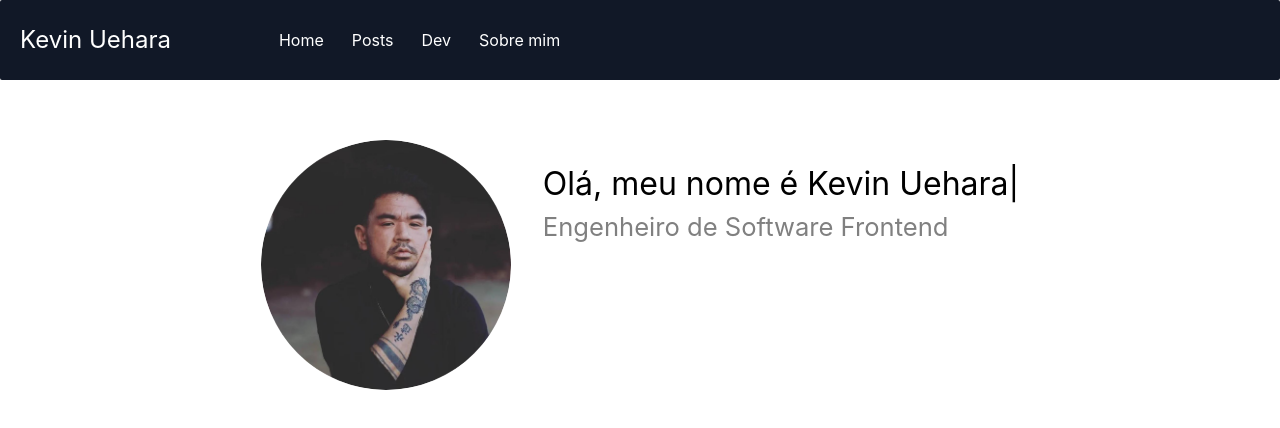
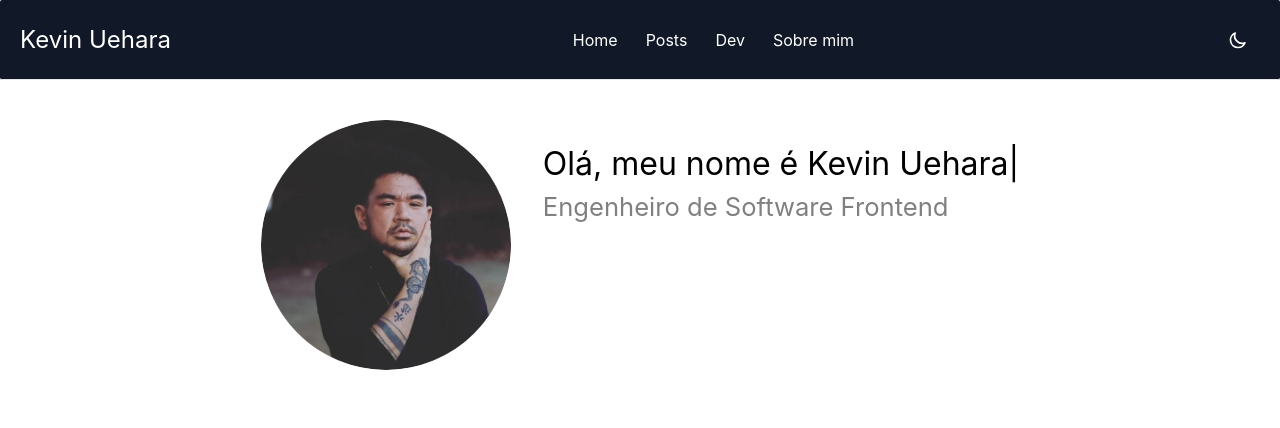
Before and after one commit to kevinuehara/kevin-uehara, a Next.js app: page / in a window 1280 px wide. Shown: the top 428 px of the page. Built offline with nearby package versions, Linux system fonts and the light colour scheme.

Commit message:
feat: Adding dark mode

```diff
--- a/src/components/Header/index.tsx
+++ b/src/components/Header/index.tsx
@@ -1,5 +1,7 @@
 import Link from "next/link";
+import { useTheme } from "../../hooks/Theme";
 import { SideBar } from "../SideBar";
+import { SwitchThemeButton } from "../SwitchThemeButton";
 
 const links = [
   { label: "Home", href: "/" },
@@ -9,16 +11,18 @@ const links = [
 ];
 
 export default function Header() {
+  const { theme, switchTheme } = useTheme();
   return (
     <div
       className={`
-      flex items-center  sm:justify-start
+      flex items-center justify-between
       bg-gray-900 text-white
+      dark:bg-white dark:text-gray-900 dark:border-gray-600 border-b
       h-20 rounded-sm  w-screen`}
     >
       <SideBar items={links} className={`sm:hidden`} />
       <h1 className="ml-5 text-2xl sm:mr-0">Kevin Uehara</h1>
-      <nav className="ml-20 hidden sm:block">
+      <nav className="hidden sm:block">
         <ul className="flex">
           {links.map(({ label, href }) => (
             <li key={label}>
@@ -29,6 +33,9 @@ export default function Header() {
           ))}
         </ul>
       </nav>
+      <div className="mr-8">
+        <SwitchThemeButton theme={theme} switchTheme={switchTheme} />
+      </div>
     </div>
   );
 }
--- a/src/components/MainContainer/index.tsx
+++ b/src/components/MainContainer/index.tsx
@@ -9,7 +9,7 @@ export const MainContainer: React.FC<PropsWithChildren<MainContainerProps>> = ({
   title = "",
 }) => {
   return (
-    <div className="flex flex-col m-5">
+    <div className="flex flex-col w-screen h-screen dark:bg-gray-900 dark:text-white">
       <h1 className="text-3xl font-bold">{title}</h1>
       {children}
     </div>
--- a/src/components/SideBar/index.tsx
+++ b/src/components/SideBar/index.tsx
@@ -20,7 +20,7 @@ export const SideBar = ({ items, className }: SideBarProps) => {
       </div>
 
       <aside
-        className={`top-18  w-[50vw] h-full bg-gray-900 z-40 fixed ease-in-out duration-300 ${
+        className={`top-18  w-[50vw] h-full bg-gray-900 dark:bg-white z-40 fixed ease-in-out duration-300 ${
           isActive ? "left-0" : "-left-80"
         }
           `}
@@ -30,7 +30,7 @@ export const SideBar = ({ items, className }: SideBarProps) => {
             {items.map(({ label, href = "" }) => (
               <li
                 key={label}
-                className="p-3 pl-10 w-full hover:bg-gray-500 cursor-pointer"
+                className="p-3 pl-10 w-full hover:bg-gray-500 cursor-pointer dark:hover:bg-gray-900 dark:hover:text-white"
               >
                 <Link href={href}>{label}</Link>
               </li>
--- /dev/null
+++ b/src/components/SwitchThemeButton/index.tsx
@@ -0,0 +1,17 @@
+import { MoonIcon, SunIcon } from "../icons";
+
+interface SwitchThemeButtonProps {
+  theme?: string;
+  switchTheme?: () => void;
+}
+
+export const SwitchThemeButton = ({
+  theme,
+  switchTheme,
+}: SwitchThemeButtonProps) => {
+  return (
+    <div className="w-5 cursor-pointer" onClick={switchTheme}>
+      {theme === "dark" ? <SunIcon /> : <MoonIcon />}
+    </div>
+  );
+};
--- a/src/components/icons/index.tsx
+++ b/src/components/icons/index.tsx
@@ -14,3 +14,35 @@ export const HamburguerIcon = () => (
     />
   </svg>
 );
+
+export const SunIcon = () => (
+  <svg
+    xmlns="http://www.w3.org/2000/svg"
+    fill="none"
+    viewBox="0 0 24 24"
+    stroke="currentColor"
+  >
+    <path
+      strokeLinecap="round"
+      strokeLinejoin="round"
+      strokeWidth={2}
+      d="M12 3v1m0 16v1m9-9h-1M4 12H3m15.364 6.364l-.707-.707M6.343 6.343l-.707-.707m12.728 0l-.707.707M6.343 17.657l-.707.707M16 12a4 4 0 11-8 0 4 4 0 018 0z"
+    />
+  </svg>
+);
+
+export const MoonIcon = () => (
+  <svg
+    xmlns="http://www.w3.org/2000/svg"
+    fill="none"
+    viewBox="0 0 24 24"
+    stroke="currentColor"
+  >
+    <path
+      strokeLinecap="round"
+      strokeLinejoin="round"
+      strokeWidth={2}
+      d="M20.354 15.354A9 9 0 018.646 3.646 9.003 9.003 0 0012 21a9.003 9.003 0 008.354-5.646z"
+    />
+  </svg>
+);
--- /dev/null
+++ b/src/hooks/Theme/index.tsx
@@ -0,0 +1,37 @@
+import {
+  createContext,
+  PropsWithChildren,
+  useContext,
+  useEffect,
+  useState,
+} from "react";
+
+interface ThemeContextProps {
+  theme?: string;
+  switchTheme?: () => void;
+}
+
+const ThemeContext = createContext<ThemeContextProps>({});
+
+export const ThemeProvider: React.FC<PropsWithChildren> = ({ children }) => {
+  const [theme, setTheme] = useState("dark");
+
+  const switchTheme = () => {
+    const newTheme = theme === "" ? "dark" : "";
+    setTheme(newTheme);
+    localStorage.setItem("theme", newTheme);
+  };
+
+  useEffect(() => {
+    const themeSaved = localStorage.getItem("theme") || "";
+    setTheme(themeSaved);
+  }, []);
+
+  return (
+    <ThemeContext.Provider value={{ theme, switchTheme }}>
+      {children}
+    </ThemeContext.Provider>
+  );
+};
+
+export const useTheme = () => useContext(ThemeContext);
--- a/src/pages/_app.tsx
+++ b/src/pages/_app.tsx
@@ -1,6 +1,11 @@
-import '../styles/globals.css'
-import type { AppProps } from 'next/app'
+import "../styles/globals.css";
+import type { AppProps } from "next/app";
+import { ThemeProvider } from "../hooks/Theme";
 
 export default function App({ Component, pageProps }: AppProps) {
-  return <Component {...pageProps} />
+  return (
+    <ThemeProvider>
+      <Component {...pageProps} />
+    </ThemeProvider>
+  );
 }
--- a/src/pages/index.tsx
+++ b/src/pages/index.tsx
@@ -3,14 +3,17 @@ import { MainContainer } from "../components/MainContainer";
 import { TypeAnimation } from "react-type-animation";
 import Image from "next/image";
 import profilePic from "../images/profile.png";
+import { useTheme } from "../hooks/Theme";
 
 export default function MainPage() {
+  const { theme } = useTheme();
   return (
-    <div>
+    <div className={`${theme}`}>
       <Header />
       <MainContainer>
         <div
           className={`
+
             flex items-center md:items-start flex-col md:flex-row md:justify-center
             mt-10
           `}
@@ -18,7 +21,7 @@ export default function MainPage() {
           <Image
             className={`
               rounded-full
-              h-3/5
+              h-45
             `}
             src={profilePic}
             alt="Profile Image"
--- a/tailwind.config.js
+++ b/tailwind.config.js
@@ -1,5 +1,6 @@
 /** @type {import('tailwindcss').Config} */
 module.exports = {
+  darkMode: "class",
   content: [
     "./src/pages/**/*.{js,ts,jsx,tsx}",
     "./src/components/**/*.{js,ts,jsx,tsx}",
```
